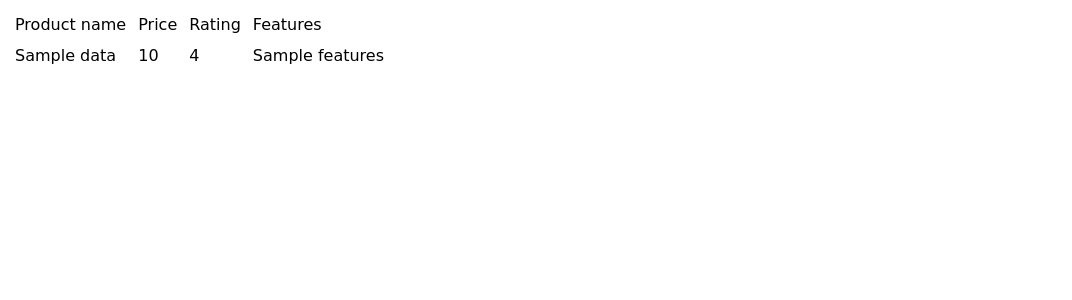
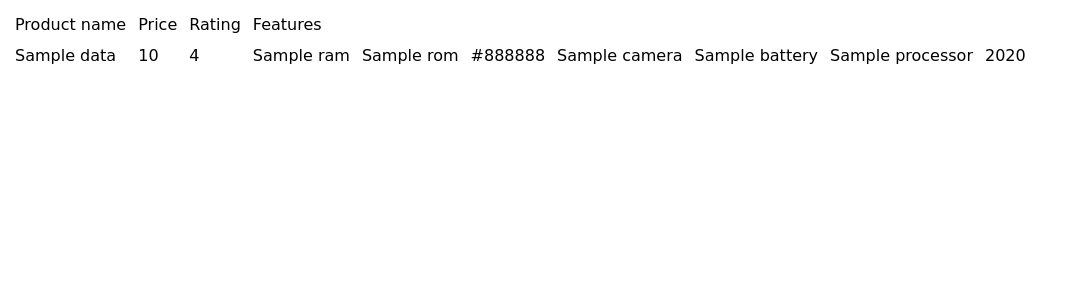
Before and after one commit to ittsfatiixx/Scraper1, a Django app: page / in a window 1280 px wide. Shown: the top 300 px of the page, without its empty margins (0-1072 px from the left). Run offline with Django 4.2, Linux system fonts and the light colour scheme; tables that the repository leaves empty hold one stand-in row (values such as "Sample post"); a database or web service that is not in the repository returns one stand-in record (values such as "Sample title"); some web fonts are replaced.

Commit message:
displayed features on UI.. Sort of

```diff
--- a/home/views.py
+++ b/home/views.py
@@ -4,7 +4,7 @@ from django.shortcuts import render
 import requests
 from bs4 import BeautifulSoup
 from pymongo import MongoClient
-
+import re
 
 # Create your views here.
 def connectdb():
@@ -12,7 +12,57 @@ def connectdb():
     db_name = client["mydb"]
     collection=db_name['data']
     return client,db_name,collection
+
+
 num=0
+
+flist={'RAM':'','ROM':'','color':'','Camera':'','Battery':'','Processor':'','Year':'','Display':''}
+
+
+def parse_name(raw_name,flist):
+    flist=flist
+    name,color,rom='', '',  ''
+    if '(' in raw_name:
+        pos=raw_name.index('(')
+        name=raw_name[:pos]
+        if ',' in raw_name:
+            pos2=raw_name.index(',')
+            color=raw_name[pos+1:pos2]
+            rom=raw_name[pos2+1:len(raw_name)-1]
+        elif 'GB' not in raw_name:
+            pos2=raw_name.index(')')
+            color=raw_name[pos+1:pos2]
+    flist['color']=color
+    flist['ROM']=rom
+    return name,flist
+
+
+#feature_list has the whole raw description RAM,ROM,camera etc
+def get_features(feature_list):
+    #seperate all raw features with 'li'
+    lst=feature_list.find_all('li')
+    #extract feature texts from raw
+    newlst=[]
+    for i in lst:
+        newlst.append(i.text)
+    templist=['Display','Camera','Battery','Processor','Year']
+
+    for f in newlst:
+        #extract RAM ROM
+        if 'RAM' in f:
+            x=newlst[newlst.index(f)].split()
+            rampos=x.index('RAM')
+            flist['RAM'] =  x[rampos-2]
+            if 'ROM' in f:
+                rompos=x.index('ROM')
+                flist['ROM'] =  x[rompos-2]
+        #extract all other features
+        for i in templist:
+            if i in f:
+                flist[i]=newlst[newlst.index(f)]
+    return flist
+
+
 def scrape_data(collection):
     # client,db_name,collection = connectdb()
     for num in range(1,42): #there is just 41 page content for phones on flipkart
@@ -21,13 +71,15 @@ def scrape_data(collection):
         soup=BeautifulSoup(response.content,'html.parser')
         phones=soup.find_all('div',class_="_3pLy-c row")
         for phone in phones:
+            flist={'RAM':'','ROM':'','color':'','Camera':'','Battery':'','Processor':'','Year':'','Display':''}
             mydict={}
-            name1=phone.find('div',class_='_4rR01T').text
-            name,color,rom=parse_name(name1)
+            raw_name=phone.find('div',class_='_4rR01T').text
+            name,flist=parse_name(raw_name,flist)
             rating=phone.find('div',class_='_3LWZlK')
             r=rating.text if rating is not None else ''
-            price=phone.find('div',class_='_30jeq3 _1_WHN1').text #'_30jeq3 _1_WHN1'
-            featurelst=phone.find('div',class_='fMghEO').text
+            price=phone.find('div',class_='_30jeq3 _1_WHN1').text
+            price=''.join(re.findall('\d',price))
+            featurelst=phone.find('div',class_='fMghEO')
             features=get_features(featurelst)
             mydict['name']=name
             mydict['rating']=r
@@ -37,9 +89,9 @@ def scrape_data(collection):
             print('inserted ',name)
     return collection.find()
 
-def get_features(feature_list):
-    return
-
+# def get_features(feature_list):
+#     return
+'''
 def parse_name(name1):
     if '(' in name1:
         pos=name1.index('(')
@@ -49,7 +101,7 @@ def parse_name(name1):
                 color=name1[pos+1:pos2]
                 rom=name1[pos2+1:len(name1)-1]
     return name, color,rom
-
+'''
 
 def scrapeview(request):
     client,db_name,collection = connectdb()
--- a/templates/home.html
+++ b/templates/home.html
@@ -31,7 +31,13 @@
         <td>{{item.name}} </td>
         <td>{{item.price}}</td>
         <td>{{item.rating}}</td>
-        <td>{{item.features}}</td>
+        <td>{{item.features.RAM}}</td>
+        <td>{{item.features.ROM}}</td>
+        <td>{{item.features.color}}</td>
+        <td>{{item.features.Camera}}</td>
+        <td>{{item.features.Battery}}</td>
+        <td>{{item.features.Processor}}</td>
+        <td>{{item.features.Year}}</td>
     </tr>
     {% endfor %}
 
```
